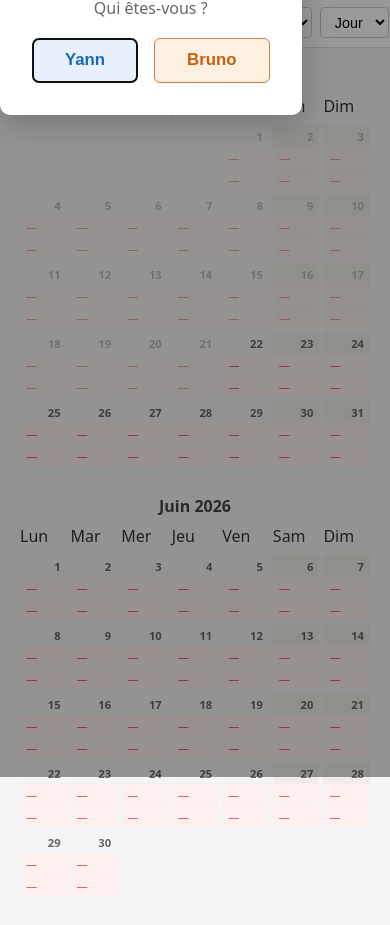
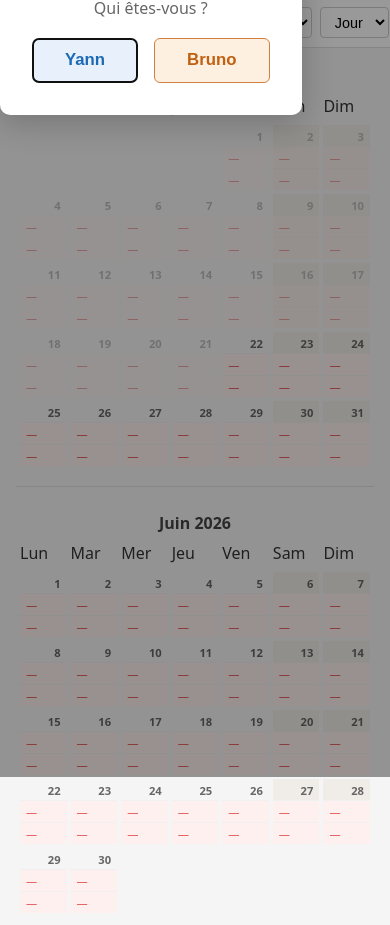
Before and after one commit to sajinsa99/bf_planning, a website: page public/index.html in a window 390 px wide. Shown: the part 67-992 px from the top of the page. Drawn offline with Linux system fonts and the light colour scheme; no server answers.

Commit message:
Enhance month panel styling for improved layout in dual-calendar view

```diff
--- a/public/style.css
+++ b/public/style.css
@@ -129,6 +129,11 @@ header.edit-mode {
 .month-panel {
   flex: 1;
   min-width: 0;
+}
+
+.month-panel + .month-panel {
+  border-left: 1px solid #ddd;
+  padding-left: 1rem;
 }
 
 .month-panel-title {
@@ -446,6 +451,13 @@ dialog input {
   #dual-calendar {
     flex-direction: column;
   }
+
+  .month-panel + .month-panel {
+    border-left: none;
+    border-top: 1px solid #ddd;
+    padding-left: 0;
+    padding-top: 1rem;
+  }
 }
 
 @media (max-width: 600px) {
```
